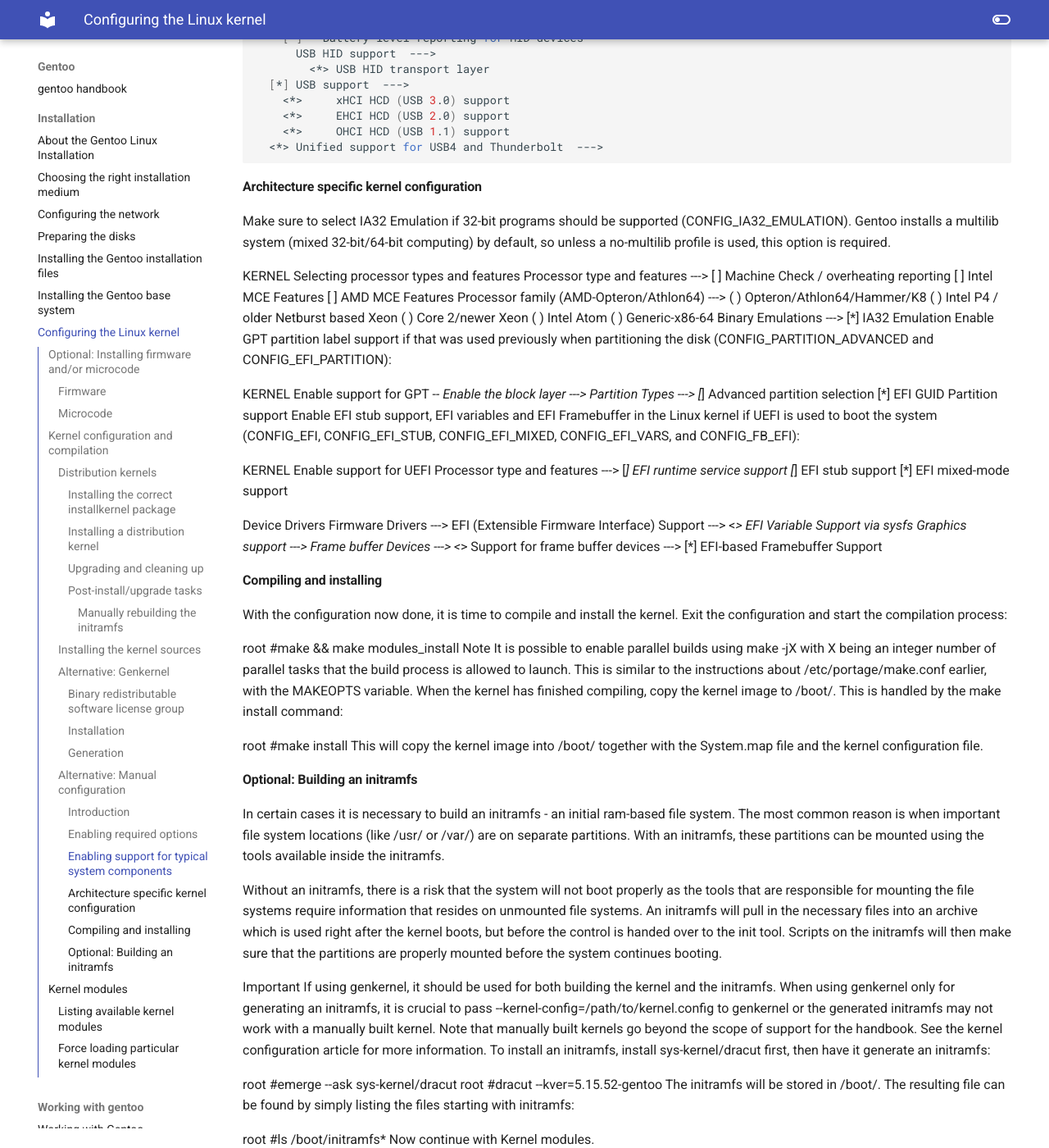
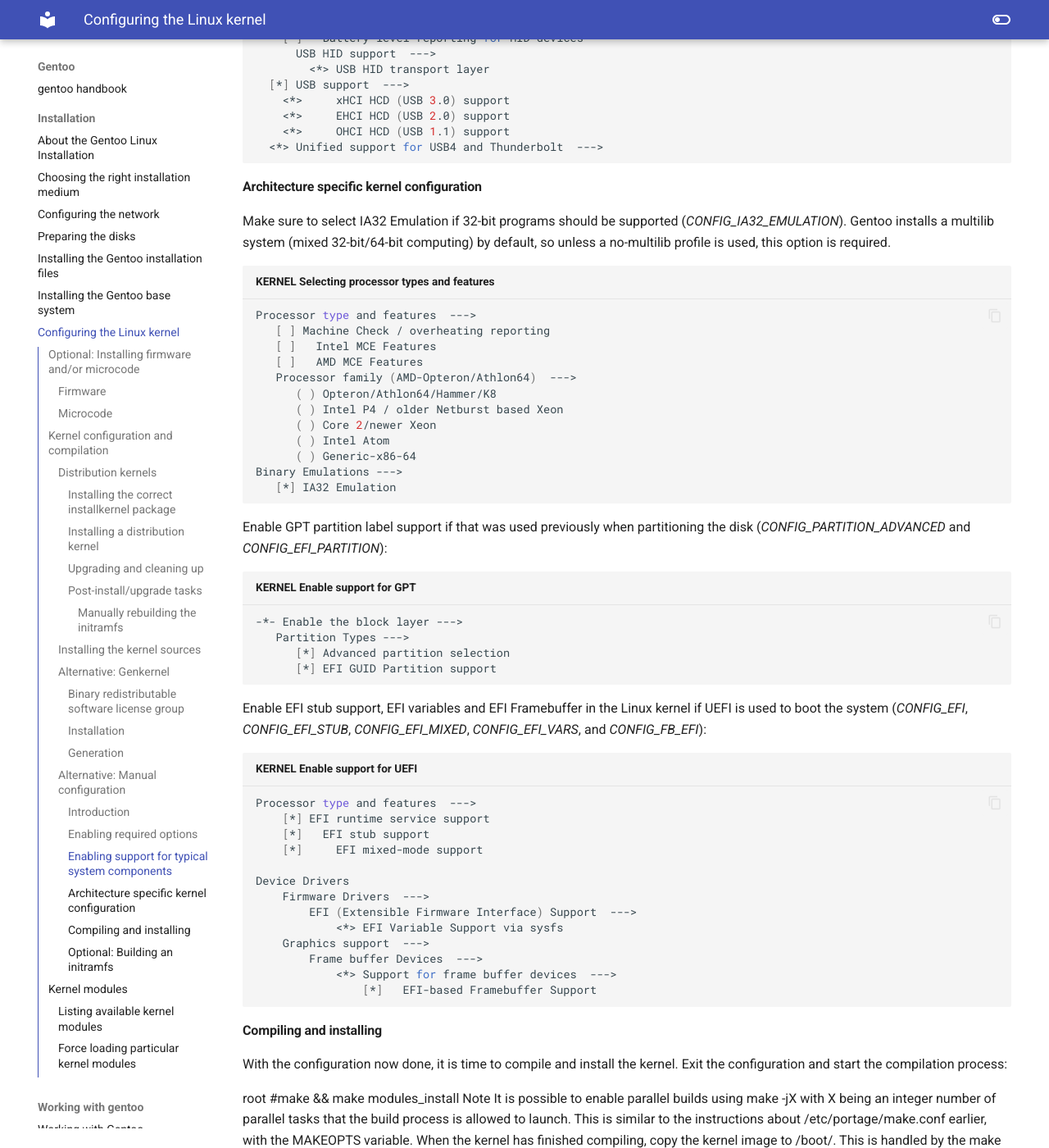
Before and after one commit to floviken/mkdocs, an MkDocs documentation site: the page built from docs/gentoo/installation/07-Configuring the linux kernel.md, in a window 1280 px wide and 1400 px high, scrolled down 9331 px. Shown: the whole window at 82% size. Built offline with MkDocs 1.6.1 and Material for MkDocs 9.7.7, drawn with Linux system fonts in a browser that asks for light colours; some of the changed lines change nothing that is shown.

Commit message:
Update 07-Configuring the linux kernel.md

````diff
--- a/docs/gentoo/installation/07-Configuring the linux kernel.md
+++ b/docs/gentoo/installation/07-Configuring the linux kernel.md
@@ -342,9 +342,9 @@
 
 #### Architecture specific kernel configuration
 
-Make sure to select IA32 Emulation if 32-bit programs should be supported (CONFIG_IA32_EMULATION). Gentoo installs a multilib system (mixed 32-bit/64-bit computing) by default, so unless a no-multilib profile is used, this option is required.
+Make sure to select IA32 Emulation if 32-bit programs should be supported (*CONFIG_IA32_EMULATION*). Gentoo installs a multilib system (mixed 32-bit/64-bit computing) by default, so unless a no-multilib profile is used, this option is required.
 
-KERNEL Selecting processor types and features
+```sh title="KERNEL Selecting processor types and features"
 Processor type and features  --->
    [ ] Machine Check / overheating reporting
    [ ]   Intel MCE Features
@@ -357,16 +357,21 @@
       ( ) Generic-x86-64
 Binary Emulations --->
    [*] IA32 Emulation
-Enable GPT partition label support if that was used previously when partitioning the disk (CONFIG_PARTITION_ADVANCED and CONFIG_EFI_PARTITION):
 
-KERNEL Enable support for GPT
+```
+
+Enable GPT partition label support if that was used previously when partitioning the disk (*CONFIG_PARTITION_ADVANCED* and *CONFIG_EFI_PARTITION*):
+
+```sh title="KERNEL Enable support for GPT"
 -*- Enable the block layer --->
    Partition Types --->
       [*] Advanced partition selection
       [*] EFI GUID Partition support
-Enable EFI stub support, EFI variables and EFI Framebuffer in the Linux kernel if UEFI is used to boot the system (CONFIG_EFI, CONFIG_EFI_STUB, CONFIG_EFI_MIXED, CONFIG_EFI_VARS, and CONFIG_FB_EFI):
+```
 
-KERNEL Enable support for UEFI
+Enable EFI stub support, EFI variables and EFI Framebuffer in the Linux kernel if UEFI is used to boot the system (*CONFIG_EFI*, *CONFIG_EFI_STUB*, *CONFIG_EFI_MIXED*, *CONFIG_EFI_VARS*, and *CONFIG_FB_EFI*):
+
+```sh title="KERNEL Enable support for UEFI"
 Processor type and features  --->
     [*] EFI runtime service support
     [*]   EFI stub support
@@ -380,6 +385,7 @@
         Frame buffer Devices  --->
             <*> Support for frame buffer devices  --->
                 [*]   EFI-based Framebuffer Support
+```
 
 #### Compiling and installing
 
````
